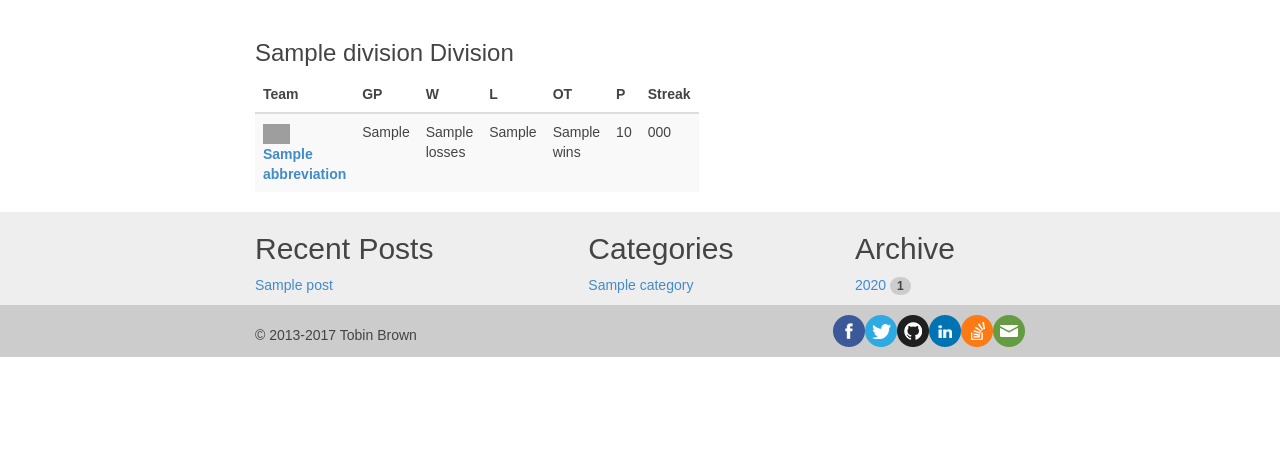
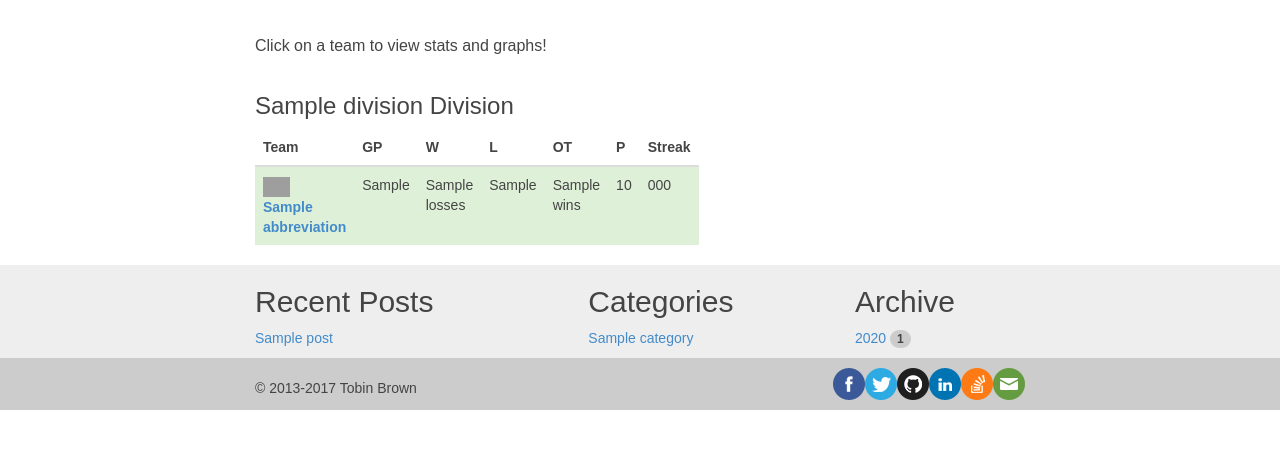
Before and after one commit to Brobin/brobin-v2, a Django app: page /nhl/ in a window 1280 px wide. Shown: the part 52-501 px from the top of the page. Run offline with Django 3.2, Linux system fonts and the light colour scheme; tables that the repository leaves empty hold one stand-in row (values such as "Sample post"); a database or web service that is not in the repository returns one stand-in record (values such as "Sample title"); data that the repository does not hold is empty; style sheets or scripts are compiled from the project's sources; some libraries are stand-ins or nearby versions; some web fonts are replaced; grey boxes are pictures that could not be loaded.

Commit message:
a few last tweaks to the nhl stats pages

```diff
--- a/nhl/templates/nhl/index.html
+++ b/nhl/templates/nhl/index.html
@@ -3,6 +3,7 @@
 {% block title %}NHL Teams{% endblock %}
 
 {% block content %}
+<p>Click on a team to view stats and graphs!</p>
 <div class="row">
     {% for division in divisions %}
     <div class="col-sm-6">
@@ -22,7 +23,7 @@
             <tbody>
                 {% for team in division.teamRecords %}
 
-                <tr>
+                <tr {% if forloop.counter <= 3 %}class="success"{% endif %}>
                     <th><a href="{% url 'nhl-team' team=team.team.abbreviation %}"><img src="http://cdn.nhle.com/nhl/images/logos/teams/{{ team.team.abbreviation }}_logo.svgz" style="max-height:20px;padding-right:5px"/> {{ team.team.abbreviation }}</a></th>
                     <td>{{ team.gamesPlayed }}</td>
                     <td>{{ team.leagueRecord.losses }}</td>
```
